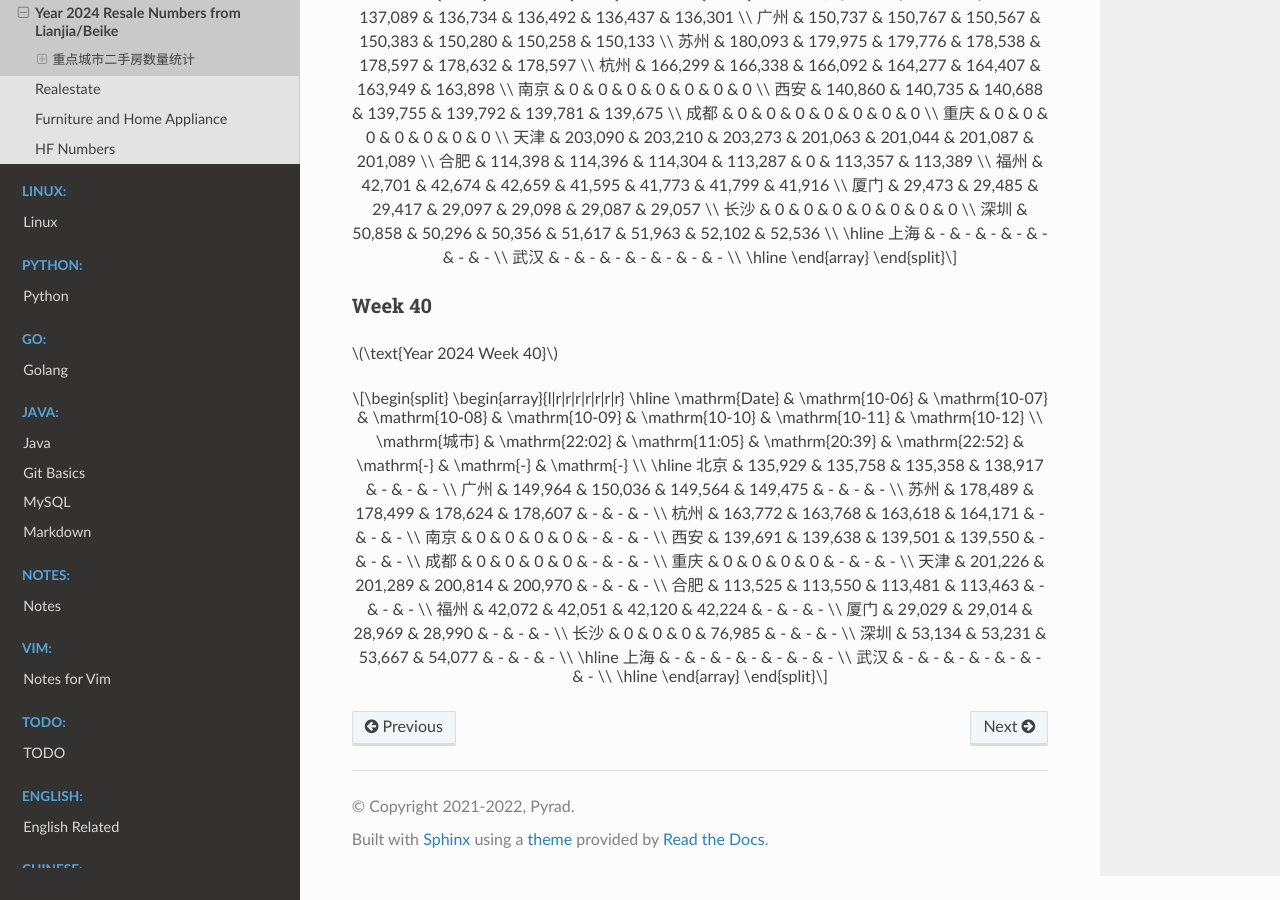
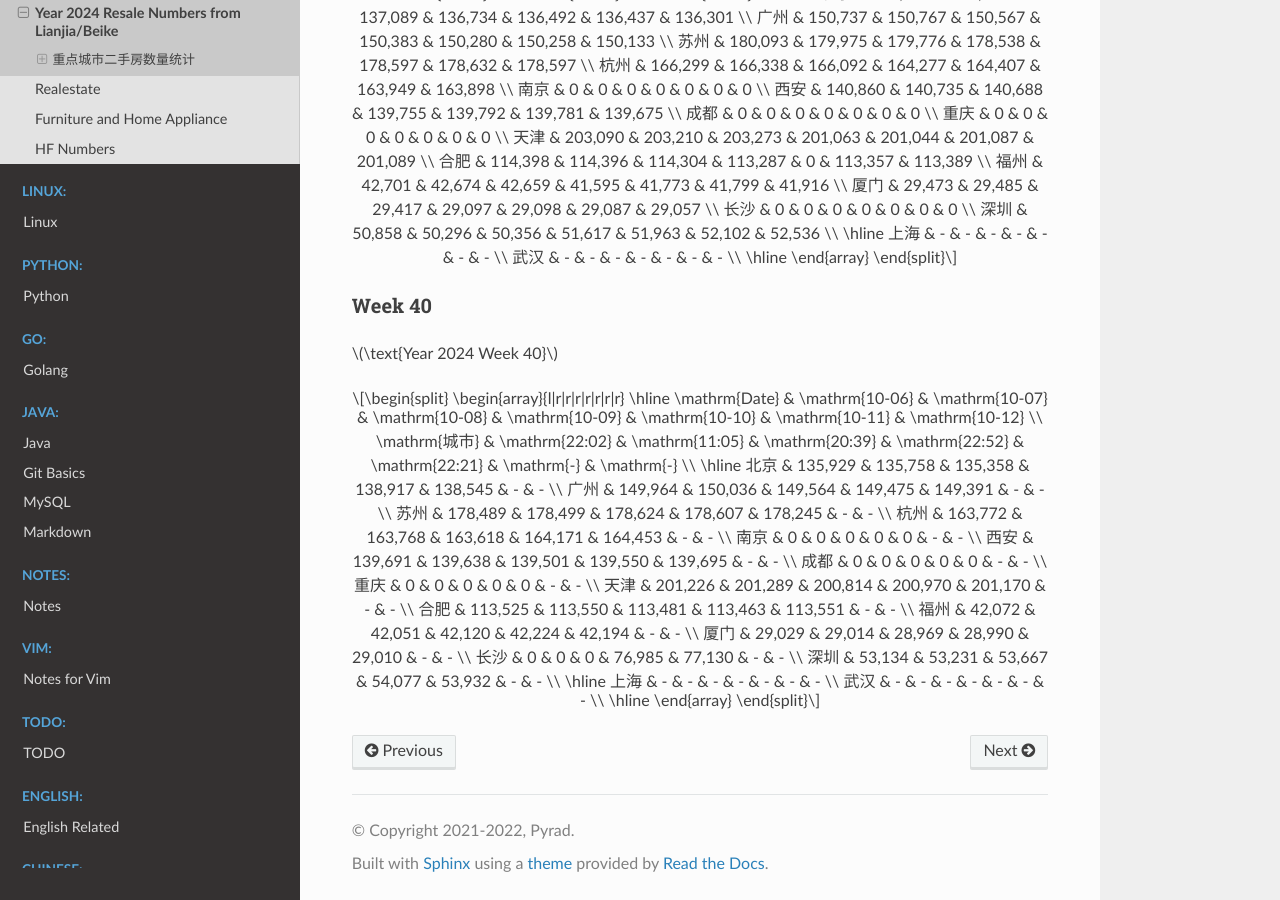
Before and after one commit to Pyrad/pyradnotes, a Sphinx documentation site: the page built from source/RealEstate/resalenumbers2024.md, in a window 1280 px wide and 900 px high, scrolled down 19360 px. Built offline with Sphinx 7.4.7 and the Read the Docs theme 3.1.0, drawn with Linux system fonts in a browser that asks for light colours; pages that are not in the unit, such as notebooks, are missing from menus; a script that is not in the unit is left out.

Commit message:
Realestate Update resale numbers 2024-10-10 22:21

```diff
--- a/source/RealEstate/resalenumbers2024.md
+++ b/source/RealEstate/resalenumbers2024.md
@@ -1291,22 +1291,22 @@
 \begin{array}{l|r|r|r|r|r|r|r}
 \hline
 \mathrm{Date} & \mathrm{10-06} & \mathrm{10-07} & \mathrm{10-08} & \mathrm{10-09} & \mathrm{10-10} & \mathrm{10-11} & \mathrm{10-12} \\
-\mathrm{城市} & \mathrm{22:02} & \mathrm{11:05} & \mathrm{20:39} & \mathrm{22:52} & \mathrm{-} & \mathrm{-} & \mathrm{-} \\
+\mathrm{城市} & \mathrm{22:02} & \mathrm{11:05} & \mathrm{20:39} & \mathrm{22:52} & \mathrm{22:21} & \mathrm{-} & \mathrm{-} \\
 \hline
-北京 & 135,929 & 135,758 & 135,358 & 138,917 & - & - & - \\
-广州 & 149,964 & 150,036 & 149,564 & 149,475 & - & - & - \\
-苏州 & 178,489 & 178,499 & 178,624 & 178,607 & - & - & - \\
-杭州 & 163,772 & 163,768 & 163,618 & 164,171 & - & - & - \\
-南京 & 0 & 0 & 0 & 0 & - & - & - \\
-西安 & 139,691 & 139,638 & 139,501 & 139,550 & - & - & - \\
-成都 & 0 & 0 & 0 & 0 & - & - & - \\
-重庆 & 0 & 0 & 0 & 0 & - & - & - \\
-天津 & 201,226 & 201,289 & 200,814 & 200,970 & - & - & - \\
-合肥 & 113,525 & 113,550 & 113,481 & 113,463 & - & - & - \\
-福州 & 42,072 & 42,051 & 42,120 & 42,224 & - & - & - \\
-厦门 & 29,029 & 29,014 & 28,969 & 28,990 & - & - & - \\
-长沙 & 0 & 0 & 0 & 76,985 & - & - & - \\
-深圳 & 53,134 & 53,231 & 53,667 & 54,077 & - & - & - \\
+北京 & 135,929 & 135,758 & 135,358 & 138,917 & 138,545 & - & - \\
+广州 & 149,964 & 150,036 & 149,564 & 149,475 & 149,391 & - & - \\
+苏州 & 178,489 & 178,499 & 178,624 & 178,607 & 178,245 & - & - \\
+杭州 & 163,772 & 163,768 & 163,618 & 164,171 & 164,453 & - & - \\
+南京 & 0 & 0 & 0 & 0 & 0 & - & - \\
+西安 & 139,691 & 139,638 & 139,501 & 139,550 & 139,695 & - & - \\
+成都 & 0 & 0 & 0 & 0 & 0 & - & - \\
+重庆 & 0 & 0 & 0 & 0 & 0 & - & - \\
+天津 & 201,226 & 201,289 & 200,814 & 200,970 & 201,170 & - & - \\
+合肥 & 113,525 & 113,550 & 113,481 & 113,463 & 113,551 & - & - \\
+福州 & 42,072 & 42,051 & 42,120 & 42,224 & 42,194 & - & - \\
+厦门 & 29,029 & 29,014 & 28,969 & 28,990 & 29,010 & - & - \\
+长沙 & 0 & 0 & 0 & 76,985 & 77,130 & - & - \\
+深圳 & 53,134 & 53,231 & 53,667 & 54,077 & 53,932 & - & - \\
 \hline
 上海 & - & - & - & - & - & - & - \\
 武汉 & - & - & - & - & - & - & - \\
```
Also changed, not shown: source/Notes/ResourcesLink.md (line endings or trailing spaces), 1 other file.
